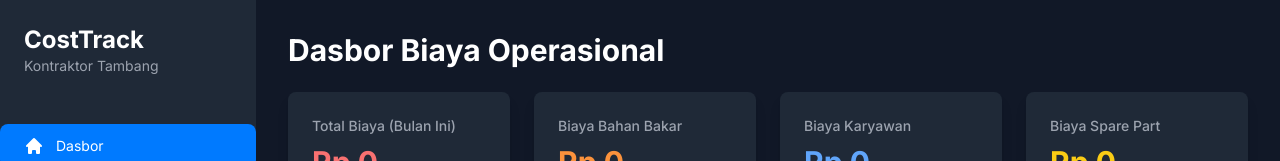
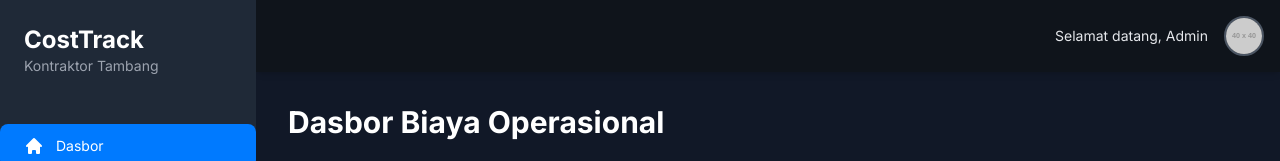
Before and after one commit to aankcryzers/Finance, a plain HTML site: page index.html in a window 1280 px wide. Shown: the top 161 px of the page. Drawn offline with nearby package versions, Linux system fonts and the light colour scheme; placeholder pictures from the web are drawn by us; a script that the page names is missing.

Commit message:
Update index.html

```diff
--- a/index.html
+++ b/index.html
@@ -58,7 +58,14 @@
             </nav>
         </aside>
 
-       <main class="flex-1 overflow-x-hidden overflow-y-auto bg-gray-900 p-4 md:p-8">
+      <!-- Main content -->
+        <div class="flex-1 flex flex-col overflow-hidden">
+            <header class="bg-gray-800/50 backdrop-blur-sm shadow-md flex justify-between items-center p-4 lg:justify-end">
+                <button id="mobile-menu-button" class="lg:hidden text-white"><svg xmlns="http://www.w3.org/2000/svg" class="h-6 w-6" fill="none" viewBox="0 0 24 24" stroke="currentColor"><path stroke-linecap="round" stroke-linejoin="round" stroke-width="2" d="M4 6h16M4 12h16m-7 6h7" /></svg></button>
+                <div class="flex items-center"><span class="text-sm mr-4">Selamat datang, Admin</span><img src="https://placehold.co/40x40/374151/FFF?text=A" alt="Avatar Pengguna" class="rounded-full h-10 w-10 border-2 border-gray-600"></div>
+            </header>
+
+            <main class="flex-1 overflow-x-hidden overflow-y-auto bg-gray-900 p-4 md:p-8">
   <!-- Dashboard Section -->
   <div id="dashboard" class="content-section">
     <h2 class="text-3xl font-bold text-white mb-6">Dasbor Biaya Operasional</h2>
```
